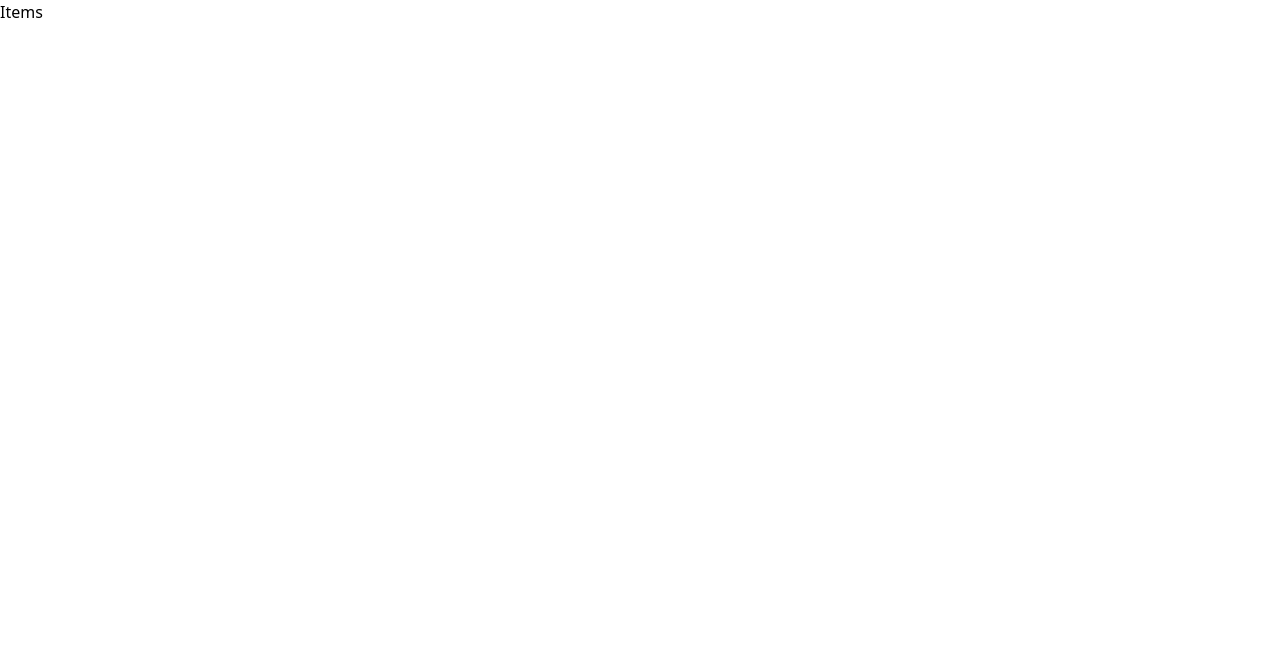
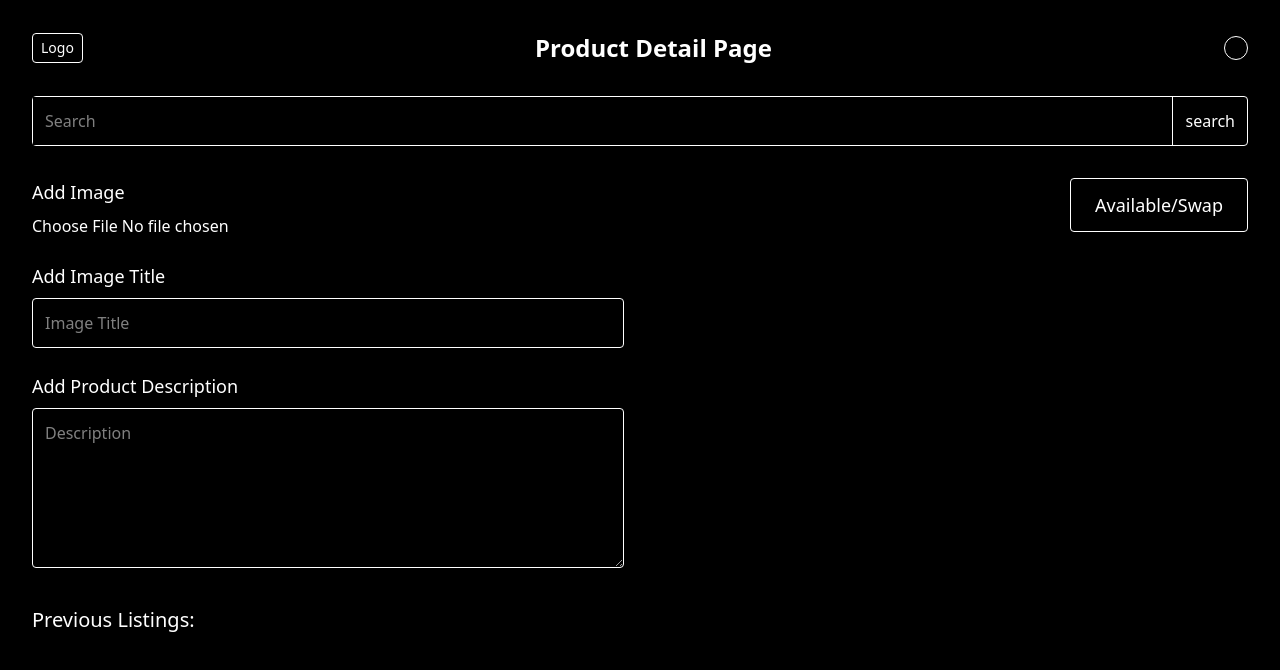
Before and after one commit to Swaraj269/Webstart_Submission, a React (Vite) app in the folder Front_End/: page /items in a window 1280 px wide. Shown: the top 670 px of the page. Built offline with nearby package versions, Linux system fonts and the light colour scheme.

Commit message:
added Items page

```diff
--- a/Front_End/src/Components/Items.jsx
+++ b/Front_End/src/Components/Items.jsx
@@ -1,9 +1,112 @@
-import React from 'react'
+import React, { useState } from "react";
 
-function Items() {
+export default function ProductDetailPage() {
+  const [imageTitle, setImageTitle] = useState("");
+  const [description, setDescription] = useState("");
+  const [imageFile, setImageFile] = useState(null);
+  const [listings, setListings] = useState([]);
+
+  const handleAddListing = () => {
+    if (!imageTitle || !description || !imageFile) return;
+    const imageUrl = URL.createObjectURL(imageFile);
+    const newListing = {
+      title: imageTitle,
+      description,
+      image: imageUrl
+    };
+    setListings([...listings, newListing]);
+    setImageTitle("");
+    setDescription("");
+    setImageFile(null);
+  };
+
   return (
-    <div>Items</div>
-  )
+    <div className="min-h-screen bg-black text-white p-8 space-y-8">
+      {/* Header */}
+      <div className="flex justify-between items-center">
+        <div className="text-sm border border-white px-2 py-1 rounded">Logo</div>
+        <div className="text-2xl font-semibold">Product Detail Page</div>
+        <div className="w-6 h-6 border border-white rounded-full"></div>
+      </div>
+
+      {/* Navigation and Search */}
+      <div className="flex items-center border border-white rounded">
+        <input
+          type="text"
+          placeholder="Search"
+          className="bg-black text-white p-3 flex-grow outline-none"
+        />
+        <button className="p-3 border-l border-white">
+          <span className="material-icons">search</span>
+        </button>
+      </div>
+
+      {/* Form Section */}
+      <div className="grid grid-cols-2 gap-8">
+        {/* Form Inputs */}
+        <div className="space-y-6">
+          <div>
+            <label className="block mb-2 text-lg">Add Image</label>
+            <input
+              type="file"
+              accept="image/*"
+              onChange={(e) => setImageFile(e.target.files[0])}
+              className="w-full text-white"
+            />
+          </div>
+
+          <div>
+            <label className="block mb-2 text-lg">Add Image Title</label>
+            <input
+              type="text"
+              value={imageTitle}
+              onChange={(e) => setImageTitle(e.target.value)}
+              className="w-full p-3 bg-black text-white border border-white rounded"
+              placeholder="Image Title"
+            />
+          </div>
+
+          <div>
+            <label className="block mb-2 text-lg">Add Product Description</label>
+            <textarea
+              value={description}
+              onChange={(e) => setDescription(e.target.value)}
+              className="w-full h-40 p-3 bg-black text-white border border-white rounded"
+              placeholder="Description"
+            />
+          </div>
+        </div>
+
+        {/* Action Button */}
+        <div className="flex items-start justify-end">
+          <button
+            onClick={handleAddListing}
+            className="border border-white px-6 py-3 rounded text-lg"
+          >
+            Available/Swap
+          </button>
+        </div>
+      </div>
+
+      {/* Previous Listings */}
+      <div>
+        <div className="text-xl mb-4">Previous Listings:</div>
+        <div className="grid grid-cols-1 sm:grid-cols-2 md:grid-cols-3 lg:grid-cols-4 gap-6">
+          {listings.map((item, index) => (
+            <div
+              key={index}
+              className="border border-white p-4 rounded flex flex-col items-center space-y-2"
+            >
+              <img
+                src={item.image}
+                alt={item.title}
+                 className="rounded-md object-contain w-full h-96 hover:bg-gray-300 "
+              />
+              <div className="text-center text-base font-medium">{item.title}</div>
+            </div>
+          ))}
+        </div>
+      </div>
+    </div>
+  );
 }
-
-export default Items
```
